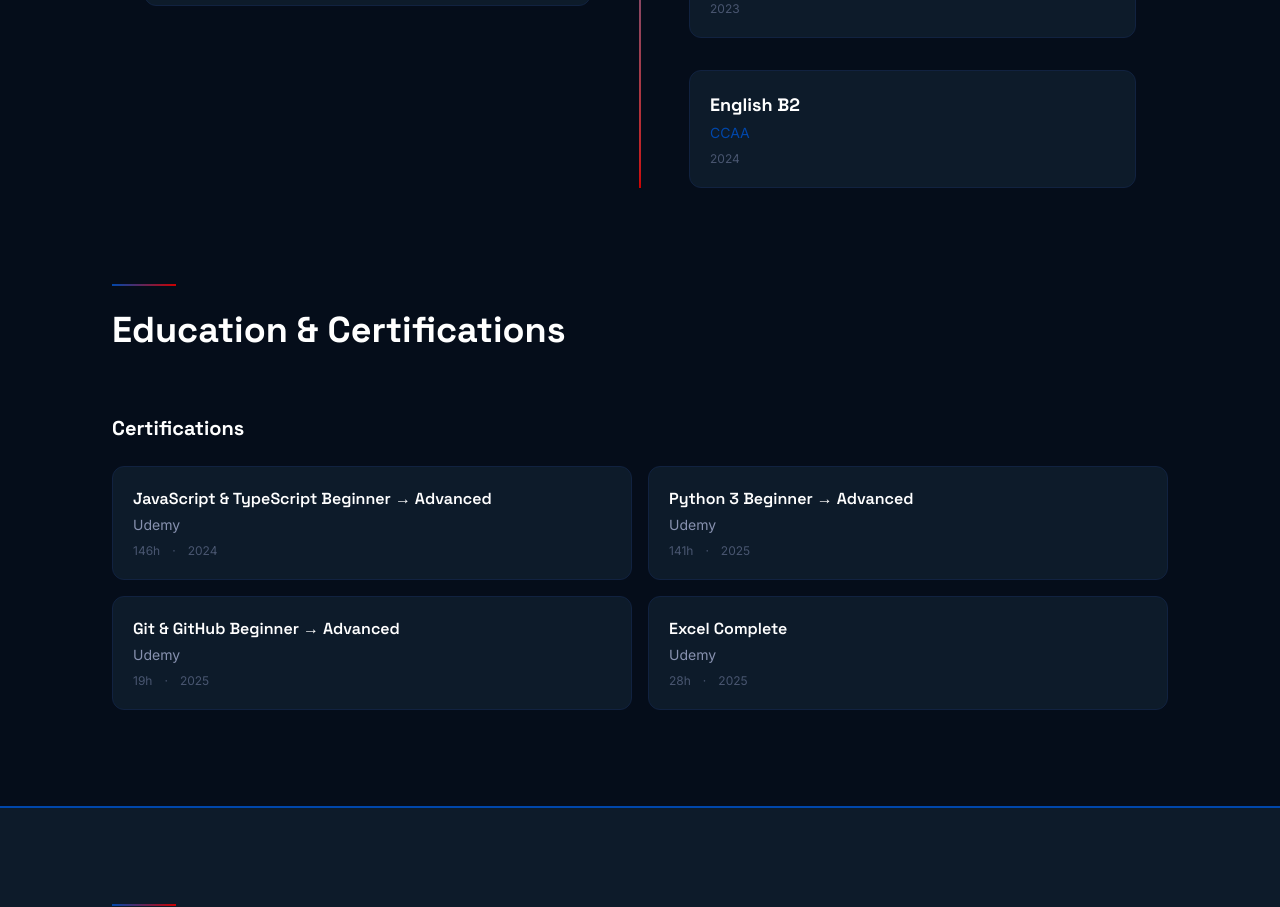
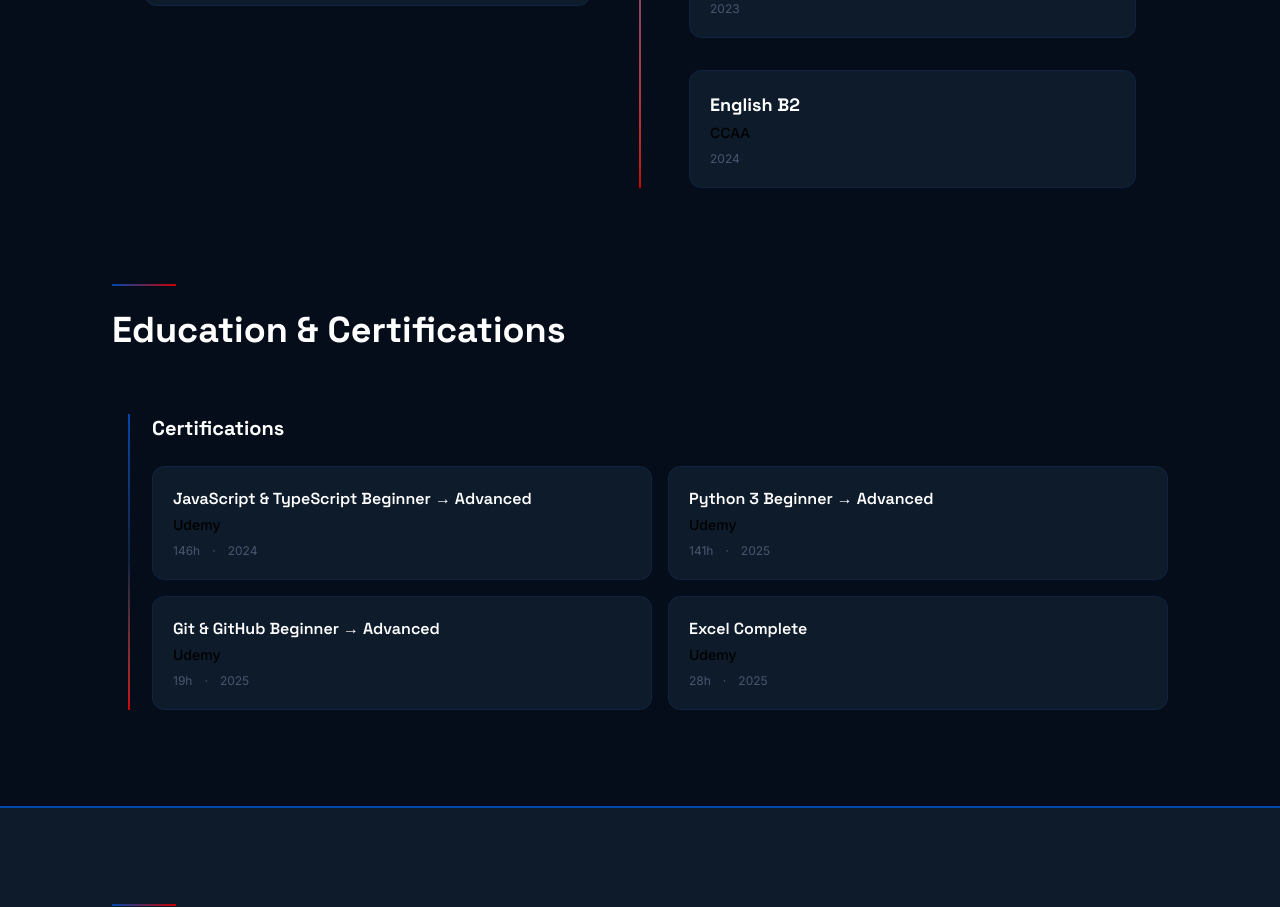
Before and after one commit to ViChagas07/Portfolio-Resume, a Next.js app: page /en in a window 1280 px wide. Shown: the part 4540-5447 px from the top of the page. Built offline with nearby package versions, Linux system fonts and the light colour scheme.

Commit message:
style: local/instituição em preto + linhas verticais nas certificações

```diff
--- a/components/sections/Experience.tsx
+++ b/components/sections/Experience.tsx
@@ -18,7 +18,7 @@ function Card({
   return (
     <div className="card-mobile-pulse w-full rounded-xl border border-[var(--color-navy-lighter)] bg-[var(--color-navy-light)] p-5 transition-all duration-300 hover:border-[var(--color-blue)]/30">
       <h3 className="font-heading text-lg font-bold text-white">{title}</h3>
-      <p className="mt-1 text-sm text-white lg:text-[var(--color-blue)]">{subtitle}</p>
+      <p className="mt-1 text-sm font-medium text-black">{subtitle}</p>
       <p className="mt-2 text-xs text-white lg:text-[var(--color-gray-dark)]">{period}</p>
     </div>
   );
@@ -39,7 +39,7 @@ function CertCard({
   return (
     <article className="card-mobile-pulse rounded-xl border border-[var(--color-navy-lighter)] bg-[var(--color-navy-light)] p-5 transition-all duration-300 hover:border-[var(--color-blue)]/30">
       <h4 className="font-heading text-base font-semibold text-white">{name}</h4>
-      <p className="mt-1 text-sm text-white lg:text-[var(--color-gray)]">{issuer}</p>
+      <p className="mt-1 text-sm font-medium text-black">{issuer}</p>
       <div className="mt-2 flex gap-3 text-xs text-white lg:text-[var(--color-gray-dark)]">
         <span>{hours}</span>
         <span aria-hidden="true">·</span>
@@ -134,11 +134,16 @@ export function Experience() {
         <SectionTitle title={t("experience.education_title")} />
       </div>
 
-      <div className="mt-6">
-        <h3 className="mb-6 font-heading text-xl font-bold text-white text-center lg:text-left">
+      <div className="relative mt-6">
+        {/* Vertical connector line — gradient blue → red */}
+        <div
+          className="absolute left-3 sm:left-4 top-0 bottom-0 w-0.5 bg-gradient-to-b from-[var(--color-blue)] via-[var(--color-navy-lighter)] to-[var(--color-red)]"
+          aria-hidden="true"
+        />
+        <h3 className="mb-6 pl-8 sm:pl-10 font-heading text-xl font-bold text-white text-center lg:text-left">
           {t("certifications.title")}
         </h3>
-        <div className="grid gap-4 sm:grid-cols-2">
+        <div className="grid gap-4 sm:grid-cols-2 pl-8 sm:pl-10">
           {CERTIFICATIONS.map((cert) => (
             <CertCard
               key={cert.key}
```
